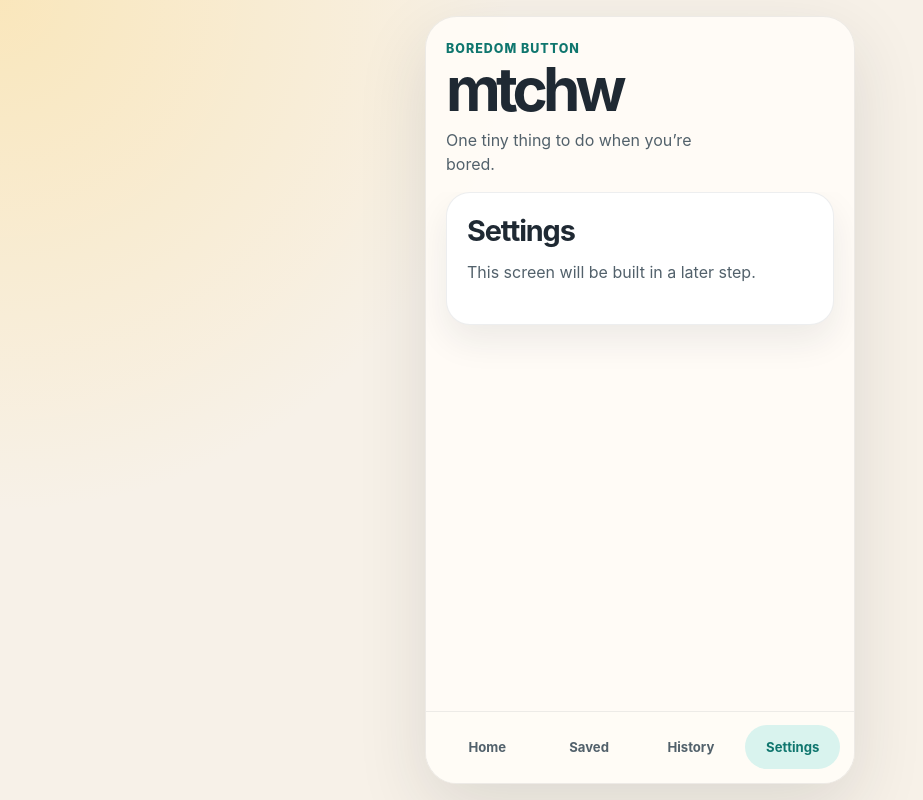
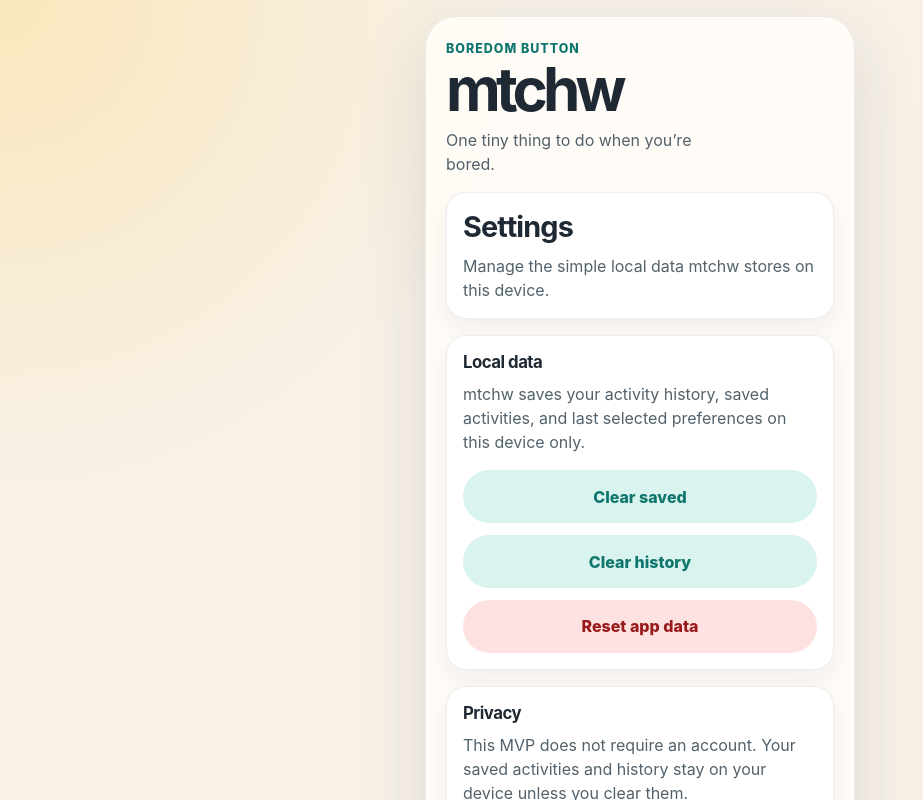
Before and after one commit to ZionKnight-cell/mtchw, a React (Vite) app: page / in a window 1280 px wide. Both pictures are taken after a click on the button "Settings". Shown: the top 800 px of the page, without its empty margins (0-923 px from the left). Built offline with nearby package versions, Linux system fonts and the light colour scheme.

Commit message:
Add local storage and settings screen

```diff
--- a/src/App.tsx
+++ b/src/App.tsx
@@ -1,4 +1,4 @@
-import { useState, type ReactNode } from "react";
+import { useEffect, useState, type ReactNode } from "react";
 import { ActivityCard } from "./components/ActivityCard";
 import { activities } from "./data/activities";
 import type {
@@ -12,6 +12,17 @@ import {
   createHistoryItem,
   getSuggestedActivity,
 } from "./utils/activitySuggestions";
+import {
+  clearAllMtchwData,
+  clearHistory,
+  clearSavedActivities,
+  loadHistory,
+  loadPreferences,
+  loadSavedActivityIds,
+  saveHistory,
+  savePreferences,
+  saveSavedActivityIds,
+} from "./utils/storage";
 import "./styles/app.css";
 
 type Screen = "home" | "preferences" | "activity" | "saved" | "history" | "settings";
@@ -25,12 +36,32 @@ const defaultPreferences: UserPreferences = {
 function App() {
   const [currentScreen, setCurrentScreen] = useState<Screen>("home");
   const [currentActivity, setCurrentActivity] = useState<Activity | null>(null);
-  const [history, setHistory] = useState<ActivityHistoryItem[]>([]);
-  const [savedActivityIds, setSavedActivityIds] = useState<string[]>([]);
+
+  const [history, setHistory] = useState<ActivityHistoryItem[]>(() =>
+    loadHistory()
+  );
+
+  const [savedActivityIds, setSavedActivityIds] = useState<string[]>(() =>
+    loadSavedActivityIds()
+  );
+
   const [completionMessage, setCompletionMessage] = useState("");
   const [currentActivityDone, setCurrentActivityDone] = useState(false);
+
   const [selectedPreferences, setSelectedPreferences] =
-    useState<UserPreferences>(defaultPreferences);
+    useState<UserPreferences>(() => loadPreferences(defaultPreferences));
+
+  useEffect(() => {
+    saveHistory(history);
+  }, [history]);
+
+  useEffect(() => {
+    saveSavedActivityIds(savedActivityIds);
+  }, [savedActivityIds]);
+
+  useEffect(() => {
+    savePreferences(selectedPreferences);
+  }, [selectedPreferences]);
 
   function showActivity(options?: {
     preferencesOverride?: UserPreferences;
@@ -131,6 +162,27 @@ function App() {
     });
   }
 
+  function handleClearSavedActivities() {
+    setSavedActivityIds([]);
+    clearSavedActivities();
+  }
+
+  function handleClearHistory() {
+    setHistory([]);
+    clearHistory();
+  }
+
+  function handleResetAppData() {
+    setSavedActivityIds([]);
+    setHistory([]);
+    setSelectedPreferences(defaultPreferences);
+    setCurrentActivity(null);
+    setCompletionMessage("");
+    setCurrentActivityDone(false);
+    clearAllMtchwData();
+    setCurrentScreen("home");
+  }
+
   const savedActivities = activities.filter((activity) =>
     savedActivityIds.includes(activity.id)
   );
@@ -185,7 +237,13 @@ function App() {
 
           {currentScreen === "history" && <HistoryScreen history={history} />}
 
-          {currentScreen === "settings" && <PlaceholderScreen title="Settings" />}
+          {currentScreen === "settings" && (
+            <SettingsScreen
+              onClearSavedActivities={handleClearSavedActivities}
+              onClearHistory={handleClearHistory}
+              onResetAppData={handleResetAppData}
+            />
+          )}
         </section>
 
         <nav className="bottom-nav" aria-label="Main navigation">
@@ -247,9 +305,7 @@ function HomeScreen({
         </button>
       </div>
 
-      <div className="tiny-note">
-        No feed. No pressure. Just one tiny thing.
-      </div>
+      <div className="tiny-note">No feed. No pressure. Just one tiny thing.</div>
     </div>
   );
 }
@@ -266,8 +322,10 @@ function PreferenceScreen({
   const [energy, setEnergy] = useState<UserPreferences["energy"]>(
     initialPreferences.energy
   );
+
   const [timeAvailable, setTimeAvailable] =
     useState<UserPreferences["timeAvailable"]>(initialPreferences.timeAvailable);
+
   const [category, setCategory] = useState<ActivityCategory>(
     initialPreferences.category
   );
@@ -499,11 +557,62 @@ function HistoryScreen({ history }: { history: ActivityHistoryItem[] }) {
   );
 }
 
-function PlaceholderScreen({ title }: { title: string }) {
+function SettingsScreen({
+  onClearSavedActivities,
+  onClearHistory,
+  onResetAppData,
+}: {
+  onClearSavedActivities: () => void;
+  onClearHistory: () => void;
+  onResetAppData: () => void;
+}) {
   return (
-    <div className="placeholder-screen">
-      <h2>{title}</h2>
-      <p>This screen will be built in a later step.</p>
+    <div className="settings-screen">
+      <section className="settings-card">
+        <h2>Settings</h2>
+        <p>Manage the simple local data mtchw stores on this device.</p>
+      </section>
+
+      <section className="settings-card">
+        <h3>Local data</h3>
+        <p>
+          mtchw saves your activity history, saved activities, and last selected
+          preferences on this device only.
+        </p>
+
+        <div className="settings-actions">
+          <button
+            className="secondary-button compact"
+            onClick={onClearSavedActivities}
+          >
+            Clear saved
+          </button>
+
+          <button className="secondary-button compact" onClick={onClearHistory}>
+            Clear history
+          </button>
+
+          <button className="danger-button" onClick={onResetAppData}>
+            Reset app data
+          </button>
+        </div>
+      </section>
+
+      <section className="settings-card">
+        <h3>Privacy</h3>
+        <p>
+          This MVP does not require an account. Your saved activities and history
+          stay on your device unless you clear them.
+        </p>
+      </section>
+
+      <section className="settings-card">
+        <h3>About</h3>
+        <p>
+          mtchw is a small boredom button for moments when you want one tiny
+          thing to do instead of scrolling.
+        </p>
+      </section>
     </div>
   );
 }
--- a/src/styles/app.css
+++ b/src/styles/app.css
@@ -88,7 +88,8 @@ button:disabled {
 .home-screen,
 .activity-screen,
 .list-screen,
-.preference-screen {
+.preference-screen,
+.settings-screen {
   display: grid;
   gap: 1rem;
 }
@@ -289,6 +290,51 @@ button:disabled {
   box-shadow: 0 10px 20px rgba(15, 118, 110, 0.2);
 }
 
+.settings-card {
+  background: #ffffff;
+  border: 1px solid rgba(31, 41, 51, 0.08);
+  border-radius: 1.25rem;
+  padding: 1rem;
+  box-shadow: 0 10px 25px rgba(31, 41, 51, 0.06);
+}
+
+.settings-card h2,
+.settings-card h3 {
+  margin: 0;
+  letter-spacing: -0.03em;
+}
+
+.settings-card h2 {
+  font-size: 1.8rem;
+}
+
+.settings-card h3 {
+  font-size: 1.05rem;
+}
+
+.settings-card p {
+  margin: 0.65rem 0 0;
+  color: #52616b;
+  line-height: 1.5;
+}
+
+.settings-actions {
+  display: grid;
+  gap: 0.75rem;
+  margin-top: 1rem;
+}
+
+.danger-button {
+  width: 100%;
+  min-height: 3.3rem;
+  border: none;
+  border-radius: 999px;
+  color: #991b1b;
+  background: #fee2e2;
+  cursor: pointer;
+  font-weight: 800;
+}
+
 .bottom-nav {
   display: grid;
   grid-template-columns: repeat(4, 1fr);
--- /dev/null
+++ b/src/utils/storage.ts
@@ -0,0 +1,77 @@
+import type { ActivityHistoryItem, UserPreferences } from "../types/activity";
+
+const STORAGE_KEYS = {
+  savedActivityIds: "mtchw:savedActivityIds",
+  history: "mtchw:history",
+  preferences: "mtchw:preferences",
+} as const;
+
+export function loadSavedActivityIds(): string[] {
+  return loadFromStorage<string[]>(STORAGE_KEYS.savedActivityIds, []);
+}
+
+export function saveSavedActivityIds(savedActivityIds: string[]) {
+  saveToStorage(STORAGE_KEYS.savedActivityIds, savedActivityIds);
+}
+
+export function loadHistory(): ActivityHistoryItem[] {
+  return loadFromStorage<ActivityHistoryItem[]>(STORAGE_KEYS.history, []);
+}
+
+export function saveHistory(history: ActivityHistoryItem[]) {
+  saveToStorage(STORAGE_KEYS.history, history);
+}
+
+export function loadPreferences(
+  fallbackPreferences: UserPreferences
+): UserPreferences {
+  return loadFromStorage<UserPreferences>(
+    STORAGE_KEYS.preferences,
+    fallbackPreferences
+  );
+}
+
+export function savePreferences(preferences: UserPreferences) {
+  saveToStorage(STORAGE_KEYS.preferences, preferences);
+}
+
+export function clearSavedActivities() {
+  localStorage.removeItem(STORAGE_KEYS.savedActivityIds);
+}
+
+export function clearHistory() {
+  localStorage.removeItem(STORAGE_KEYS.history);
+}
+
+export function clearPreferences() {
+  localStorage.removeItem(STORAGE_KEYS.preferences);
+}
+
+export function clearAllMtchwData() {
+  clearSavedActivities();
+  clearHistory();
+  clearPreferences();
+}
+
+function loadFromStorage<T>(key: string, fallbackValue: T): T {
+  try {
+    const storedValue = localStorage.getItem(key);
+
+    if (!storedValue) {
+      return fallbackValue;
+    }
+
+    return JSON.parse(storedValue) as T;
+  } catch (error) {
+    console.warn(`Could not load ${key} from localStorage`, error);
+    return fallbackValue;
+  }
+}
+
+function saveToStorage<T>(key: string, value: T) {
+  try {
+    localStorage.setItem(key, JSON.stringify(value));
+  } catch (error) {
+    console.warn(`Could not save ${key} to localStorage`, error);
+  }
+}
```
